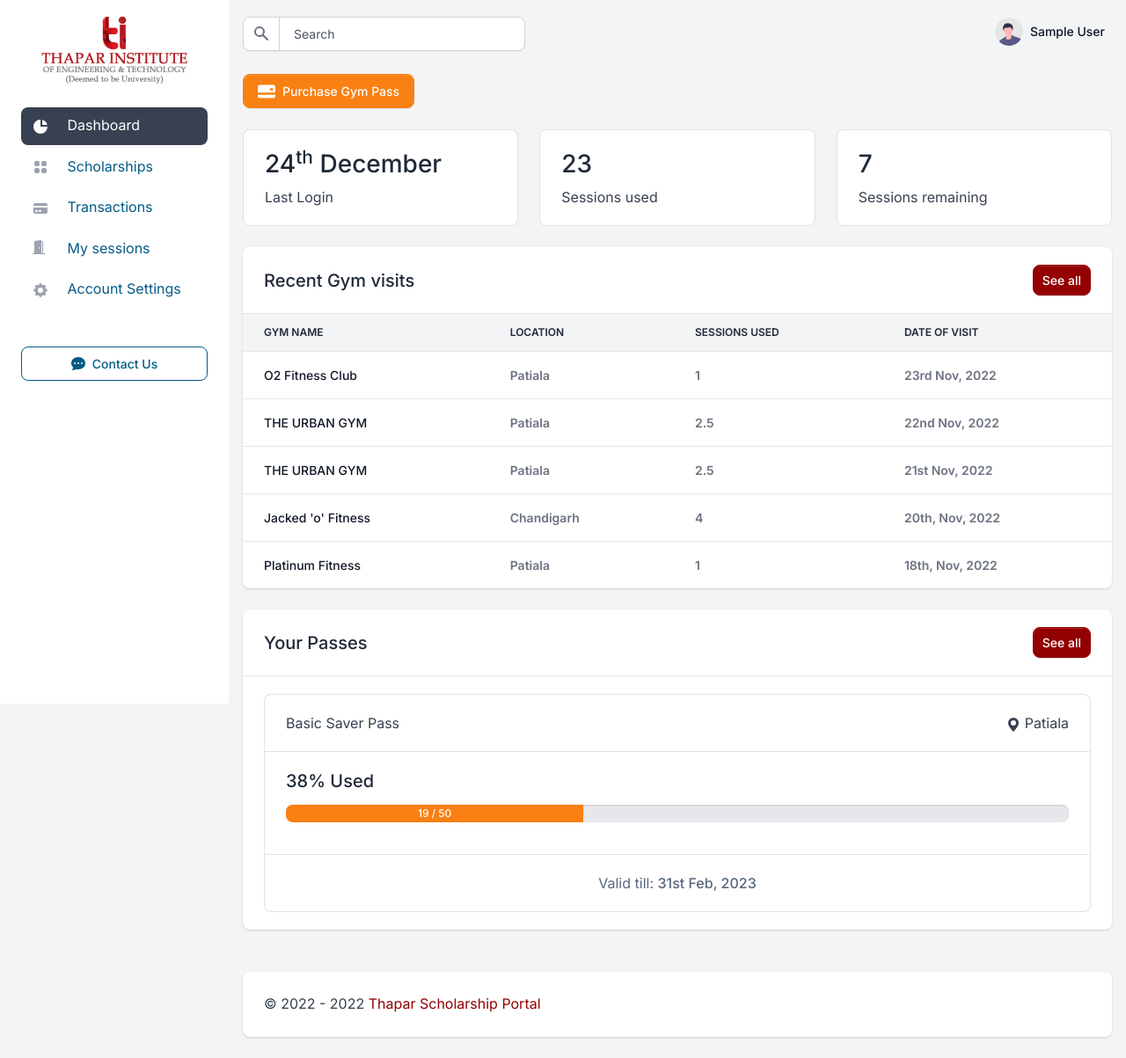
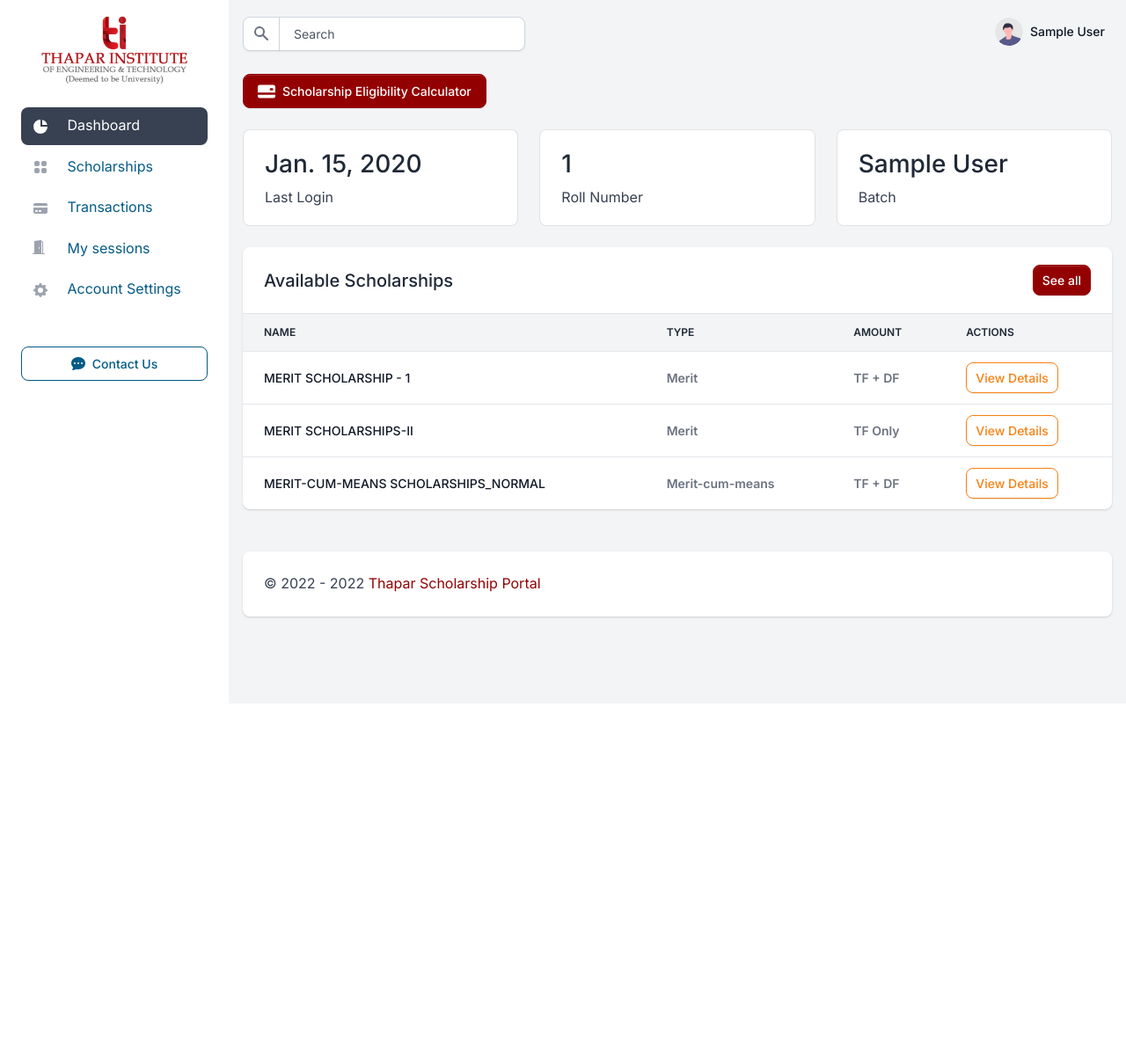
Before and after one commit to MagnumDingusEdu/capstone, a Django app: page /student-dashboard/ in a window 1280 px wide. Shown: the whole page at 88% size. After the commit the page ends 800 px from the top, so only its background shows below. Run offline with Django 4.2, Linux system fonts and the light colour scheme; a user stored in the database is signed in; tables that the repository leaves empty hold one stand-in row (values such as "Sample post"); some libraries are stand-ins or nearby versions.

Commit message:
Added signup, made basic template for dashboard

```diff
--- a/accounts/urls.py
+++ b/accounts/urls.py
@@ -1,6 +1,7 @@
 from django.contrib.auth.views import PasswordResetView, PasswordResetDoneView, PasswordResetCompleteView, \
-    PasswordResetConfirmView
+    PasswordResetConfirmView, LogoutView
 from django.urls import path
+from .views import SignUpView, SignInView
 
 password_reset_view = PasswordResetView.as_view(template_name="pages/forgot-password.html")
 password_reset_done_view = PasswordResetDoneView.as_view(template_name="pages/forgot-password-done.html")
@@ -12,4 +13,8 @@ urlpatterns = [
     path('forgot-password/done/', password_reset_done_view, name='password_reset_done'),
     path('password-reset-confirm/<uidb64>/<token>/', password_reset_confirm_view, name='password_reset_confirm'),
     path('password-reset-complete/', password_reset_complete_view, name='password_reset_complete'),
+    path("logout/", LogoutView.as_view(), name="logout"),
+    path("sign-in/", SignInView.as_view(), name="sign-in"),
+    path("sign-up/", SignUpView.as_view(), name="sign-up"),
+
 ]
--- a/scholarshipportal/settings.py
+++ b/scholarshipportal/settings.py
@@ -95,6 +95,7 @@ DEFAULT_AUTO_FIELD = "django.db.models.BigAutoField"
 
 LOGIN_REDIRECT_URL = "/"
 LOGIN_URL = "/sign-in"
+LOGOUT_REDIRECT_URL = "/sign-in"
 
 EMAIL_BACKEND = "django.core.mail.backends.smtp.EmailBackend"
 DEFAULT_FROM_EMAIL = config("DEFAULT_FROM_EMAIL", default="noreply@scholarships.thapar.edu")
--- a/website/templates/pages/forgot-password-complete.html
+++ b/website/templates/pages/forgot-password-complete.html
@@ -30,7 +30,7 @@
                         <h1>Password reset complete</h1>
                         <p>Your password has been set. You may go ahead and log in now.</p>
 
-                        <p class="text-center mt-4"><a href="{% url 'website:sign-in' %}"
+                        <p class="text-center mt-4"><a href="{% url 'sign-in' %}"
                                                        class="d-flex align-items-center justify-content-center">
                             <svg class="icon icon-xs me-2" fill="currentColor" viewBox="0 0 20 20"
                                  xmlns="http://www.w3.org/2000/svg">
--- a/website/templates/pages/forgot-password-confirm.html
+++ b/website/templates/pages/forgot-password-confirm.html
@@ -68,7 +68,7 @@
                             </div>
                         </form>
 
-                        <p class="text-center mt-4"><a href="{% url 'website:sign-in' %}"
+                        <p class="text-center mt-4"><a href="{% url 'sign-in' %}"
                                                        class="d-flex align-items-center justify-content-center">
                             <svg class="icon icon-xs me-2" fill="currentColor" viewBox="0 0 20 20"
                                  xmlns="http://www.w3.org/2000/svg">
--- a/website/templates/pages/forgot-password-done.html
+++ b/website/templates/pages/forgot-password-done.html
@@ -35,7 +35,7 @@
                             with, and check your spam folder.
                         </p>
 
-                        <p class="text-center mt-4"><a href="{% url 'website:sign-in' %}"
+                        <p class="text-center mt-4"><a href="{% url 'sign-in' %}"
                                                        class="d-flex align-items-center justify-content-center">
                             <svg class="icon icon-xs me-2" fill="currentColor" viewBox="0 0 20 20"
                                  xmlns="http://www.w3.org/2000/svg">
--- a/website/templates/pages/forgot-password.html
+++ b/website/templates/pages/forgot-password.html
@@ -51,7 +51,7 @@
                             </div>
                         </form>
 
-                        <p class="text-center mt-4"><a href="{% url 'website:sign-in' %}"
+                        <p class="text-center mt-4"><a href="{% url 'sign-in' %}"
                                                        class="d-flex align-items-center justify-content-center">
                             <svg class="icon icon-xs me-2" fill="currentColor" viewBox="0 0 20 20"
                                  xmlns="http://www.w3.org/2000/svg">
--- a/website/templates/pages/sign-in.html
+++ b/website/templates/pages/sign-in.html
@@ -91,7 +91,7 @@
                         <div class="mt-3 text-center">
                             <span class="fw-normal">
                                     Not registered?
-                                    <a href="{% url 'website:sign-up' %}" class="fw-bold">Create account</a>
+                                    <a href="{% url 'sign-up' %}" class="fw-bold">Create account</a>
                                 </span>
                         </div>
                     </div>
--- a/website/templates/pages/student-dashboard.html
+++ b/website/templates/pages/student-dashboard.html
@@ -15,13 +15,13 @@
         {# Purchase Gym Pass Button #}
         <div class="py-4 d-flex justify-content-start">
             <div class="dropdown">
-                <a href="#" class="btn btn-tertiary text-white d-inline-flex align-items-center me-2 dropdown-toggle"
+                <a href="#" class="btn btn-primary text-white d-inline-flex align-items-center me-2 dropdown-toggle"
                    data-bs-toggle="dropdown" aria-haspopup="true" aria-expanded="false">
                     <svg xmlns="http://www.w3.org/2000/svg" fill="currentColor"
                          class="bi bi-credit-card-2-back-fill icon icon-xs me-2" viewBox="0 0 16 16">
                         <path d="M0 4a2 2 0 0 1 2-2h12a2 2 0 0 1 2 2v5H0V4zm11.5 1a.5.5 0 0 0-.5.5v1a.5.5 0 0 0 .5.5h2a.5.5 0 0 0 .5-.5v-1a.5.5 0 0 0-.5-.5h-2zM0 11v1a2 2 0 0 0 2 2h12a2 2 0 0 0 2-2v-1H0z"></path>
                     </svg>
-                    Purchase Gym Pass
+                    Scholarship Eligibility Calculator
                 </a>
 
             </div>
@@ -35,7 +35,7 @@
                         <div class="card-body">
                             <div class="media d-flex">
                                 <div class="media-body text-right">
-                                    <h3>24<sup>th</sup> December</h3>
+                                    <h3>{{ user.last_login.date }}</h3>
                                     <span>Last Login</span>
                                 </div>
                             </div>
@@ -49,8 +49,8 @@
                         <div class="card-body">
                             <div class="media d-flex">
                                 <div class="media-body text-right">
-                                    <h3>23</h3>
-                                    <span>Sessions used</span>
+                                    <h3>{{ user.student.roll_no }}</h3>
+                                    <span>Roll Number</span>
                                 </div>
                             </div>
                         </div>
@@ -64,8 +64,8 @@
                             <div class="media d-flex">
 
                                 <div class="media-body text-right">
-                                    <h3>7</h3>
-                                    <span>Sessions remaining</span>
+                                    <h3>{{ user.student.batch }}</h3>
+                                    <span>Batch</span>
                                 </div>
                             </div>
                         </div>
@@ -76,12 +76,12 @@
 
         {# Gym Visit Summary Table and Your Passes #}
         <div class="row">
-            <div class="col-12 col-xxl-7 mb-4">
+            <div class="col-12 mb-4">
                 <div class="card border-0 shadow">
                     <div class="card-header">
                         <div class="row align-items-center">
                             <div class="col">
-                                <h2 class="fs-5 fw-bold mb-0">Recent Gym visits</h2>
+                                <h2 class="fs-5 fw-bold mb-0">Available Scholarships</h2>
                             </div>
                             <div class="col text-end">
                                 <a href="#" class="btn btn-sm btn-primary">See all</a>
@@ -92,124 +92,64 @@
                         <table class="table align-items-center table-flush">
                             <thead class="thead-light">
                             <tr>
-                                <th class="border-bottom" scope="col">Gym name</th>
-                                <th class="border-bottom" scope="col">Location</th>
-                                <th class="border-bottom" scope="col">Sessions Used</th>
-                                <th class="border-bottom" scope="col">Date of Visit</th>
+                                <th class="border-bottom" scope="col">Name</th>
+                                <th class="border-bottom" scope="col">Type</th>
+                                <th class="border-bottom" scope="col">Amount</th>
+                                <th class="border-bottom" scope="col">Actions</th>
                             </tr>
                             </thead>
                             <tbody>
                             <tr>
                                 <th class="text-gray-900" scope="row">
-                                    O2 Fitness Club
+                                    MERIT SCHOLARSHIP - 1
                                 </th>
                                 <td class="fw-bolder text-gray-500">
-                                    Patiala
+                                    Merit
                                 </td>
                                 <td class="fw-bolder text-gray-500">
-                                    1
+                                    TF + DF
                                 </td>
                                 <td class="fw-bolder text-gray-500">
-                                    23rd Nov, 2022
+                                    <button class="btn btn-sm btn-outline-tertiary">View Details</button>
                                 </td>
                             </tr>
 
                             <tr>
                                 <th class="text-gray-900" scope="row">
-                                    THE URBAN GYM
+                                    MERIT SCHOLARSHIPS-II
                                 </th>
                                 <td class="fw-bolder text-gray-500">
-                                    Patiala
+                                    Merit
                                 </td>
                                 <td class="fw-bolder text-gray-500">
-                                    2.5
+                                    TF Only
                                 </td>
                                 <td class="fw-bolder text-gray-500">
-                                    22nd Nov, 2022
+                                    <button class="btn btn-sm btn-outline-tertiary">View Details</button>
                                 </td>
                             </tr>
                             <tr>
                                 <th class="text-gray-900" scope="row">
-                                    THE URBAN GYM
+                                    MERIT-CUM-MEANS
+                                    SCHOLARSHIPS_NORMAL
                                 </th>
                                 <td class="fw-bolder text-gray-500">
-                                    Patiala
+                                    Merit-cum-means
                                 </td>
                                 <td class="fw-bolder text-gray-500">
-                                    2.5
+                                    TF + DF
                                 </td>
                                 <td class="fw-bolder text-gray-500">
-                                    21st Nov, 2022
+                                    <button class="btn btn-sm btn-outline-tertiary">View Details</button>
                                 </td>
                             </tr>
-                            <tr>
-                                <th class="text-gray-900" scope="row">
-                                    Jacked 'o' Fitness
-                                </th>
-                                <td class="fw-bolder text-gray-500">
-                                    Chandigarh
-                                </td>
-                                <td class="fw-bolder text-gray-500">
-                                    4
-                                </td>
-                                <td class="fw-bolder text-gray-500">
-                                    20th, Nov, 2022
-                                </td>
 
-                            </tr>
-
-                            <tr>
-                                <th class="text-gray-900" scope="row">
-                                    Platinum Fitness
-                                </th>
-                                <td class="fw-bolder text-gray-500">
-                                    Patiala
-                                </td>
-                                <td class="fw-bolder text-gray-500">
-                                    1
-                                </td>
-                                <td class="fw-bolder text-gray-500">
-                                    18th, Nov, 2022
-                                </td>
-
-                            </tr>
                             </tbody>
                         </table>
                     </div>
                 </div>
             </div>
-            <div class="col-12 col-xxl-5 mb-4">
-                <div class="card border-0 shadow">
-                    <div class="card-header border-bottom d-flex align-items-center justify-content-between">
-                        <h2 class="fs-5 fw-bold mb-0"> Your Passes </h2>
-                        <a href="#" class="btn btn-sm btn-primary">See all</a>
-                    </div>
-                    <div class="card-body">
-                        <div class="card text-center">
-                            <div class="card-header d-flex justify-content-between">
-                                <span>Basic Saver Pass</span>
 
-                                <span><svg xmlns="http://www.w3.org/2000/svg" width="16" height="16" fill="currentColor"
-                                           class="bi bi-geo-alt-fill" viewBox="0 0 16 16">
-  <path d="M8 16s6-5.686 6-10A6 6 0 0 0 2 6c0 4.314 6 10 6 10zm0-7a3 3 0 1 1 0-6 3 3 0 0 1 0 6z"></path>
-</svg> Patiala</span>
-                            </div>
-                            <div class="card-body text-start">
-                                <h5 class="card-title">38% Used</h5>
-                                <div class="progress" style="height: 20px;">
-                                    <div class="progress-bar bg-tertiary" role="progressbar" style="width: 38%;"
-                                         aria-valuenow="38"
-                                         aria-valuemin="0" aria-valuemax="100">19 / 50
-                                    </div>
-                                </div>
-                            </div>
-                            <div class="card-footer text-muted">
-                                Valid till: <strong>31st Feb, 2023</strong>
-                            </div>
-                        </div>
-                    </div>
-                </div>
-            </div>
         </div>
 
 
--- a/website/templates/partials/navbar.html
+++ b/website/templates/partials/navbar.html
@@ -60,7 +60,7 @@
                                 Support
                             </a>
                             <div role="separator" class="dropdown-divider my-1"></div>
-                            <a class="dropdown-item d-flex align-items-center" href="{% url 'website:logout' %}">
+                            <a class="dropdown-item d-flex align-items-center" href="{% url 'logout' %}">
                                 <svg class="dropdown-icon text-danger me-2" fill="none" stroke="currentColor"
                                      viewBox="0 0 24 24" xmlns="http://www.w3.org/2000/svg">
                                     <path stroke-linecap="round" stroke-linejoin="round" stroke-width="2"
--- a/website/urls.py
+++ b/website/urls.py
@@ -1,13 +1,9 @@
 from django.urls import path
-from .views import SignUpView, logout_view, SignInView, dashboard_redirector_view, StudentDashboardView, \
-    StaffDashboardView
+from .views import dashboard_redirector_view, StudentDashboardView, StaffDashboardView
 
 app_name = 'website'
 
 urlpatterns = [
-    path("logout/", logout_view, name="logout"),
-    path("sign-in/", SignInView.as_view(), name="sign-in"),
-    path("sign-up/", SignUpView.as_view(), name="sign-up"),
 
     path("", dashboard_redirector_view, name="landing-page"),
     path("student-dashboard/", StudentDashboardView.as_view(), name='student-dashboard'),
--- a/website/views.py
+++ b/website/views.py
@@ -17,98 +17,9 @@ def dashboard_redirector_view(request):
         return HttpResponse("You do not have permission to access this page.")
 
 
-class SignInView(TemplateView):
-    template_name = "pages/sign-in.html"
-
-    def post(self, request, **kwargs):
-        context = {}
-        email = request.POST.get("email", "")
-        password = request.POST.get("password", "")
-        remember_me = request.POST.get("remember", "")
-
-        if not email or not password:
-            context["errors"] = "Both e-mail and password are required fields"
-            return super().render_to_response(context)
-
-        user_account = UserAccount.objects.filter(email=email)
-        if user_account.exists() and not user_account.first().is_active:
-            context["errors"] = "This user account is temporarily deactivated. Please contact us for further details"
-            return super().render_to_response(context)
-
-        user = authenticate(email=email, password=password)
-        if not user:
-            context["errors"] = "Incorrect e-mail / password"
-            return super().render_to_response(context)
-
-        login(self.request, user)
-
-        if not remember_me:
-            self.request.session.set_expiry(0)
-            self.request.session.modified = True
-        return redirect("website:landing-page")
-
-
-class SignUpView(TemplateView):
-    template_name = "pages/sign-up.html"
-
-    # @transaction.atomic
-    # def post(self, request, **kwargs):
-    #     roll_no = request.POST.get("roll_no", "")
-    #     first_name = request.POST.get("first_name", "")
-    #     last_name = request.POST.get("last_name", "")
-    #     address = request.POST.get("address", "")
-    #     mobile = request.POST.get("mobile", "")
-    #     email = request.POST.get("email", "")
-    #     password1 = request.POST.get("password1", "")
-    #     password2 = request.POST.get("password2", "")
-    #
-    #     error = False
-    #
-    #     if not first_name:
-    #         messages.error(request, "First Name is required")
-    #         error = True
-    #     if not last_name:
-    #         messages.error(request, "Last Name is required")
-    #         error = True
-    #     if not email:
-    #         messages.error(request, "E-mail is required")
-    #         error = True
-    #     if not password1 or not password2:
-    #         messages.error(request, "Both passwords are required")
-    #         error = True
-    #
-    #     if password1 != password2:
-    #         messages.error(request, "Passwords do not match")
-    #         error = True
-    #
-    #     if UserAccount.objects.filter(email=email).exists():
-    #         messages.error(request, "This e-mail address is already registered")
-    #         error = True
-    #
-    #     if error:
-    #         return super().render_to_response({})
-    #     else:
-    #         try:
-    #             user = UserAccount.objects.create_user(email=email, password=password1)
-    #             user.first_name = first_name
-    #             user.last_name = last_name
-    #             user.save()
-    #             Customer.objects.create(user=user, address=address, mobile=mobile)
-    #             messages.success(request, "Registered successfully! Please log in now")
-    #             return redirect("website:sign-in")
-    #         except Exception as e:
-    #             messages.error(request, "An error occurred while signing up : " + str(e))
-    #     return super().render_to_response({})
-
-
 class StudentDashboardView(StudentRequired, TemplateView):
     template_name = "pages/student-dashboard.html"
 
 
 class StaffDashboardView(StaffRequired, TemplateView):
     template_name = "pages/staff-dashboard.html"
-
-
-def logout_view(request):
-    logout(request)
-    return redirect('website:sign-in')
```
Also changed, not shown: accounts/admin.py (+14 -1 lines), accounts/models.py (+23 -0 lines), accounts/views.py (+101 -2 lines), website/models.py (+0 -11 lines), website/templates/pages/sign-up.html (+22 -17 lines), accounts/migrations/0001_initial.py, accounts/migrations/0002_alter_batch_options.py (added), website/migrations/0002_delete_student.py (added), 1 other file.
